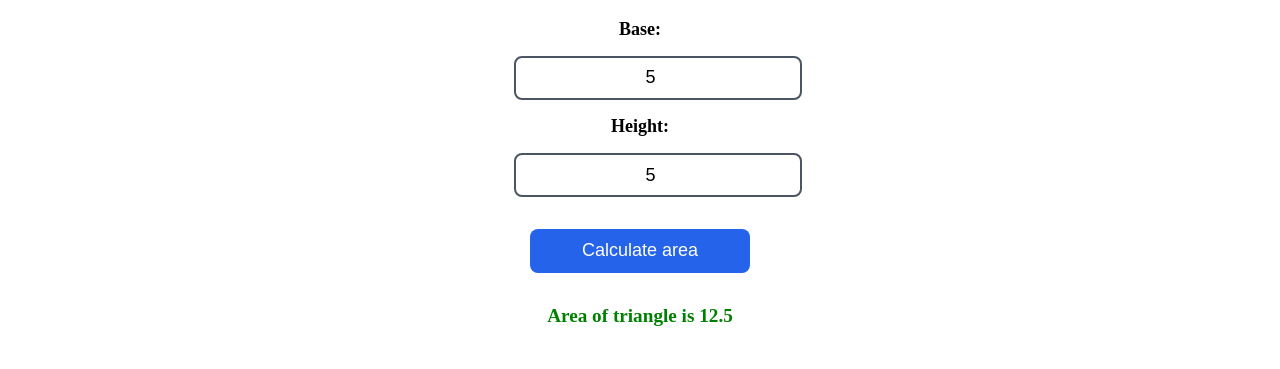
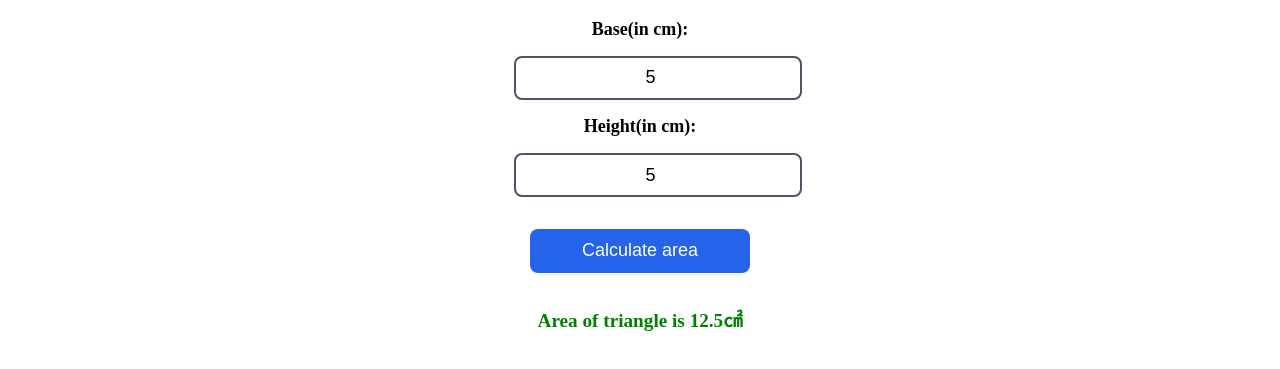
Before and after one commit to KanekarSnehal/fun-with-triangles, a plain HTML site: page area.html in a window 1280 px wide. Both pictures are taken after typing "5", "5" into the empty fields and a click on the button "Calculate area". Shown: the part 293-662 px from the top of the page. Drawn offline with Linux system fonts and the light colour scheme.

Commit message:
unit added

```diff
--- a/area.html
+++ b/area.html
@@ -33,10 +33,10 @@
 
 
     <h1 class="heading">Know the area of triangle</h1>
-    <label class="input-label">Base:</label>
+    <label class="input-label">Base(in cm):</label>
     <input class="input"type="number" >
 
-    <label class="input-label">Height:</label>
+    <label class="input-label">Height(in cm):</label>
     <input class="input" type="number" >
 
     <button class="button" id="area-button">Calculate area</button>
--- a/area.js
+++ b/area.js
@@ -13,7 +13,7 @@ function calculateArea() {
         errorBox.style.display="none";
         output.style.display="block";
         const area = calculateFormule(base,height);
-        output.innerText = "Area of triangle is " + area;
+        output.innerText = "Area of triangle is " + area+"㎠";
     }
     else
     {
--- a/hypotenuse.js
+++ b/hypotenuse.js
@@ -16,7 +16,7 @@ function calculateHypotenuse()
         output.style.display="block";
         const sumOfSquares =calculateSumOfSquares(side1,side2);
         const lengthOfHypotenuse=Math.sqrt(sumOfSquares).toFixed(2);
-        output.innerText="The hypotenuse of the triangle is "+lengthOfHypotenuse;
+        output.innerText="The hypotenuse of the triangle is "+lengthOfHypotenuse+"cm";
     }
     else
     {
```
Also changed, not shown: hypotenuse.html (+2 -2 lines).
